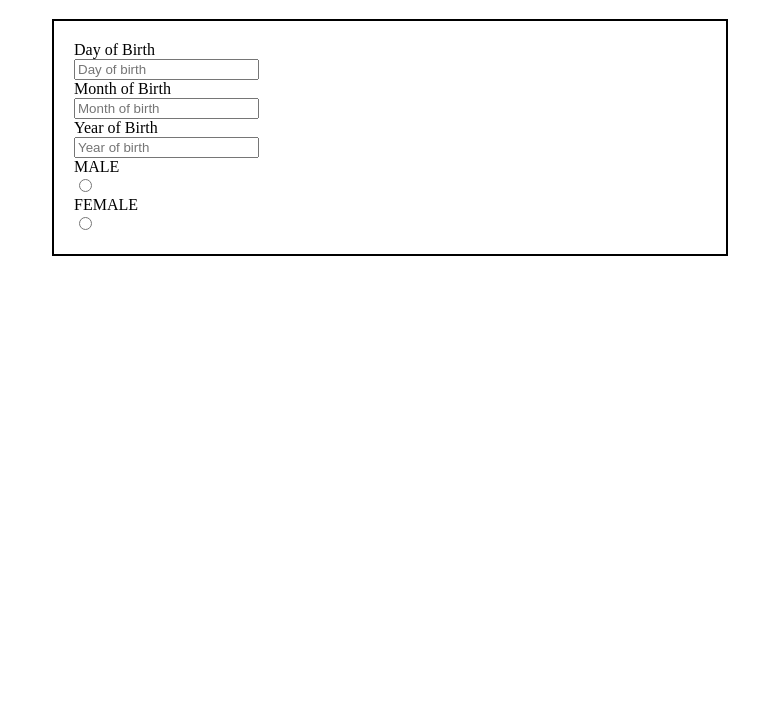
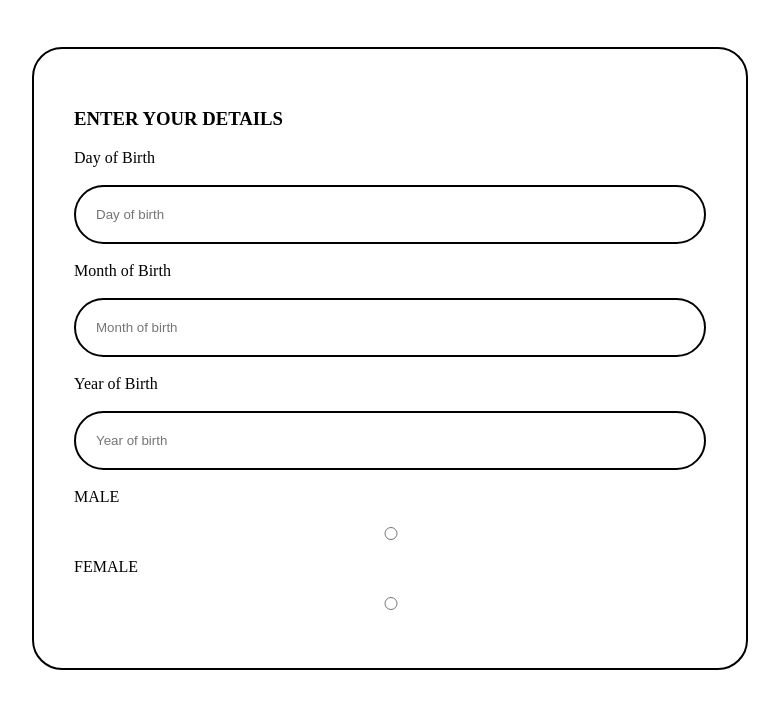
Before and after one commit to Kenneth-joseph/proj-2-know, a plain HTML site: page index.html in a window 1280 px wide. Shown: the part 61-770 px from the top of the page, without its empty margins (250-1029 px from the left). Drawn offline with Linux system fonts and the light colour scheme.

Commit message:
added a border radius to my form border and the input sections

```diff
--- a/index.html
+++ b/index.html
@@ -11,6 +11,7 @@
 
    <h1>KNOW YOURSELF</h1>
    <form>
+     <h3>ENTER YOUR DETAILS</h3>
      <label>Day of Birth</label></br>
      <input type="number" placeholder="Day of birth"></br>
      <label>Month of Birth</label></br>
--- a/styles.css
+++ b/styles.css
@@ -2,10 +2,22 @@ h1{
     text-align: center;
 }
 form{
+
     border: 2px solid black;
+    border-radius: 30px 30px;
     width: 50%;
     margin:0 auto;
-    /* align-content: center;
-     */
-     padding:20px;
+    align-content: center;
+    padding:40px;
+    display: flex;
+    justify-content: center;
+    flex-direction: column;
+    margin-top:50px;
+
 }
+ input{
+    border: 2px solid black;
+    border-radius: 30px 30px;
+    padding: 20px;
+
+ }
```
